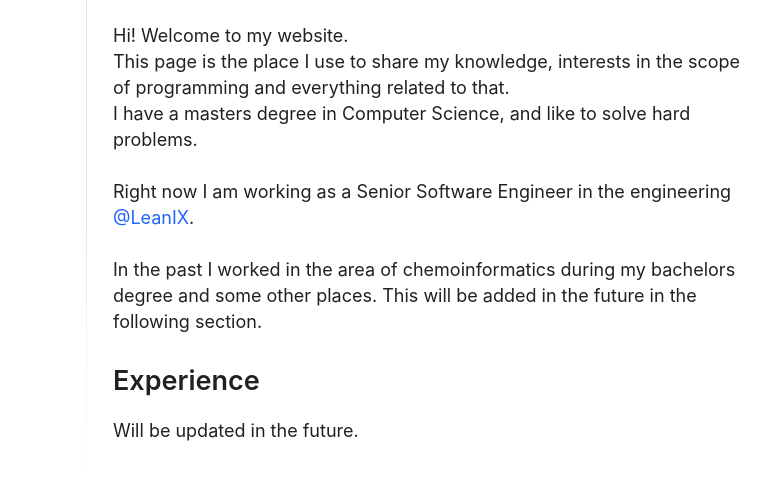
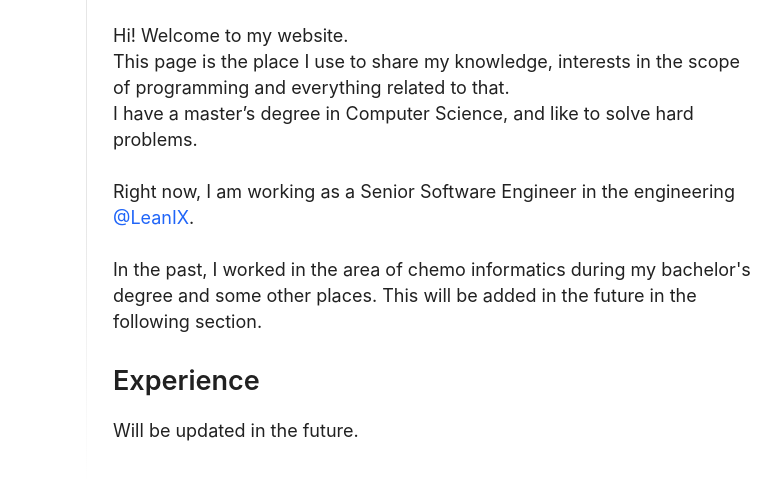
Before and after one commit to nikolasrist/nikos-blog, an Eleventy site: page src/about.md in a window 1280 px wide. Shown: the part 81-560 px from the top of the page, 355-1136 px from the left. Built offline with nearby package versions, Linux system fonts and the light colour scheme; Eleventy itself is replaced by a stand-in of ours; files that its build step writes are made by us from their sources; files whose address does not match are found by name; what @sindresorhus/slugify would draw is missing.

Commit message:
Improve about

```diff
--- a/src/about.md
+++ b/src/about.md
@@ -6,11 +6,11 @@ layout: layouts/base.njk
 
 Hi! Welcome to my website.
 This page is the place I use to share my knowledge, interests in the scope of programming and everything related to that.
-I have a masters degree in Computer Science, and like to solve hard problems.
+I have a master’s degree in Computer Science, and like to solve hard problems.
 
-Right now I am working as a Senior Software Engineer in the engineering [@LeanIX](https://engineering.leanix.net).
+Right now, I am working as a Senior Software Engineer in the engineering [@LeanIX](https://engineering.leanix.net).
 
-In the past I worked in the area of chemoinformatics during my bachelors degree and some other places. This will be added in the future in the following section.
+In the past, I worked in the area of chemo informatics during my bachelor's degree and some other places. This will be added in the future in the following section.
 
 ## Experience
 
```
